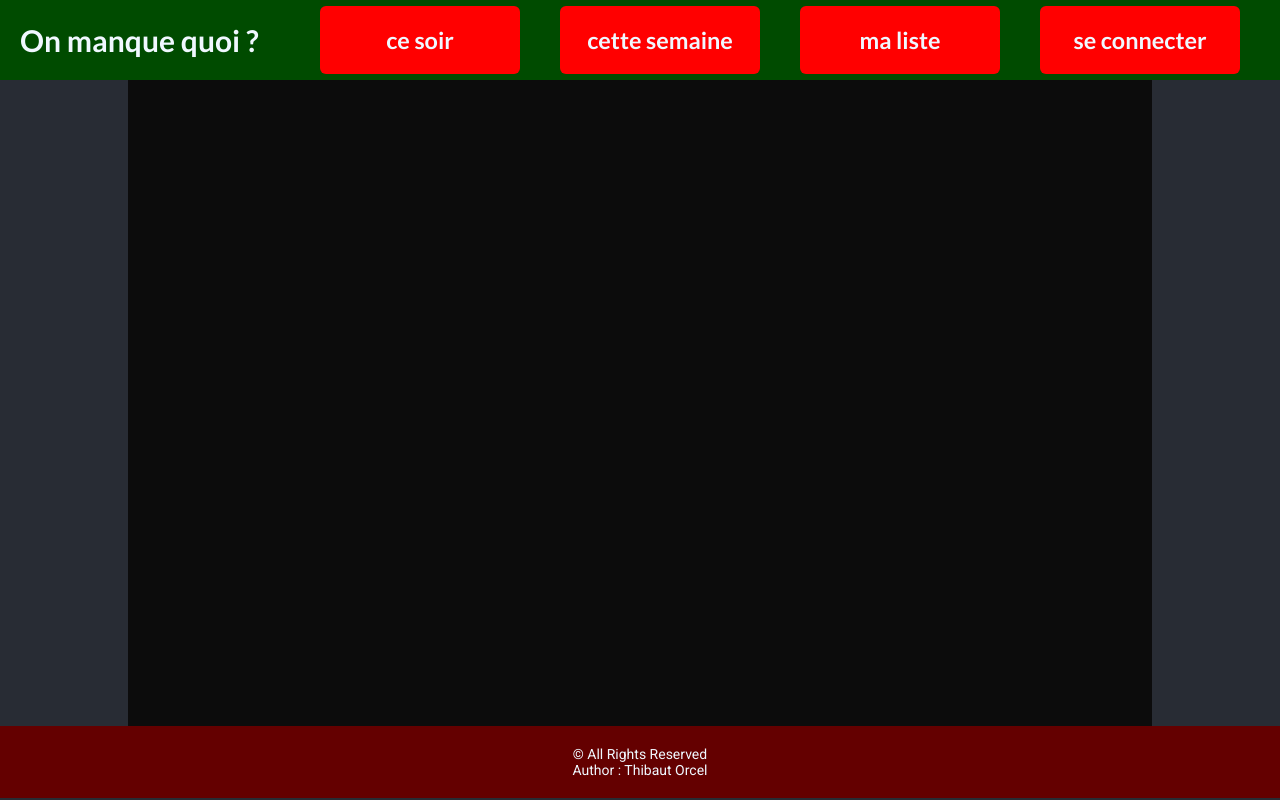
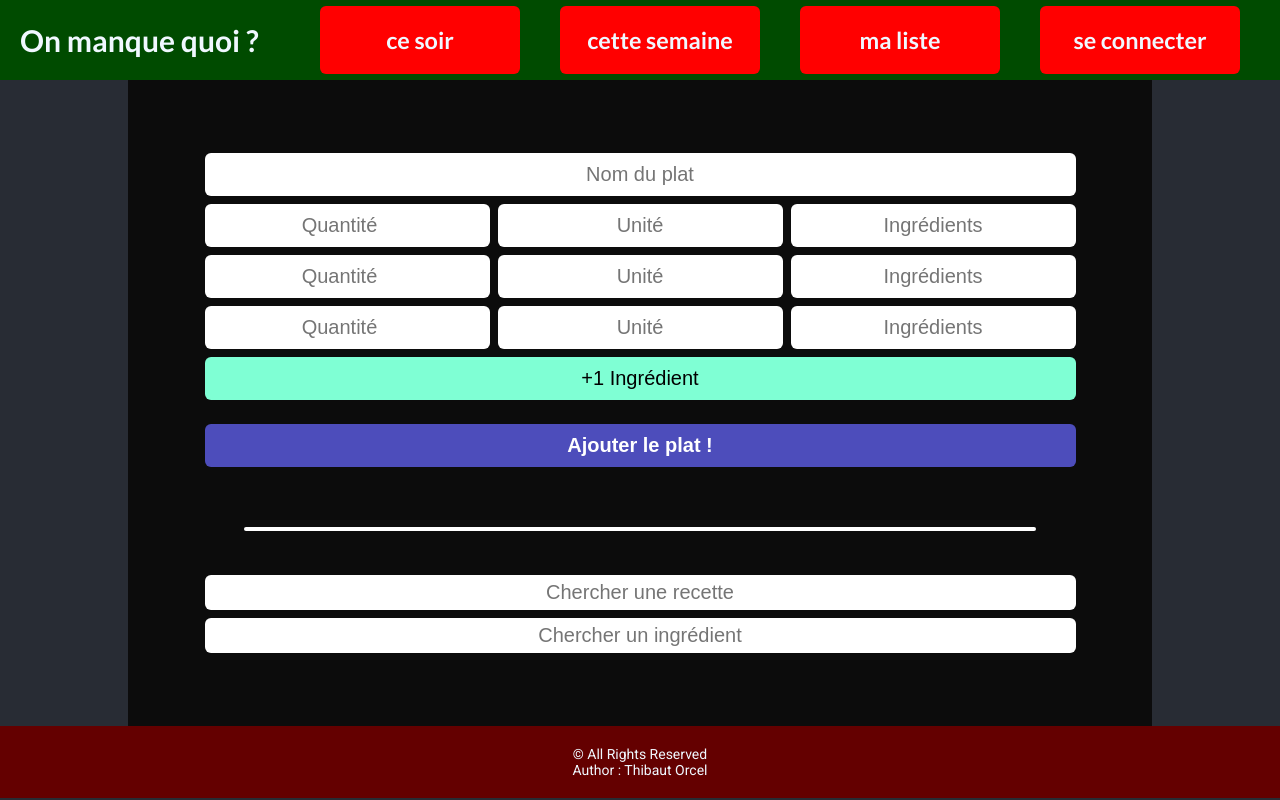
Before and after one commit to Tookai/PF_Meal-Planner, a React (Vite) app in the folder client/: page /admin in a window 1280 px wide. Built offline with nearby package versions, Linux system fonts and the light colour scheme.

Commit message:
start admin page

```diff
--- a/client/src/App.jsx
+++ b/client/src/App.jsx
@@ -7,6 +7,7 @@ import Recette from "./components/Recette";
 import Week from "./components/Week";
 import Liste from "./components/Liste";
 import Connection from "./components/Connection";
+import Admin from "./pages/Admin";
 
 function App() {
   return (
@@ -19,6 +20,7 @@ function App() {
           <Route path="liste" element={<Liste />} />
           <Route path="recette" element={<Recette />} />
           <Route path="connection" element={<Connection />} />
+          <Route path="admin" element={<Admin />} />
         </Routes>
       </div>
       <Footer />
--- /dev/null
+++ b/client/src/components/Add.jsx
@@ -0,0 +1,60 @@
+import { useState } from "react";
+import "../styles/add.css";
+
+const Add = () => {
+  const [raw, setRaw] = useState([]);
+
+  const handleIngredient = (e) => {
+    e.preventDefault();
+  };
+
+  const handleAdd = (e) => {
+    e.preventDefault();
+  };
+  return (
+    <div className="add">
+      <div className="add__add">
+        <form className="add__form">
+          <input type="text" className="add__input" placeholder="Nom du plat" name="title" />
+          <div>
+            <input type="number" name="quantity" className="add__input" placeholder="Quantité" />
+            <input type="text" name="unit" className="add__input " placeholder="Unité" />
+            <input type="text" className="add__input " placeholder="Ingrédients" name="desc" />
+          </div>
+          <div>
+            <input type="number" name="quantity" className="add__input" placeholder="Quantité" />
+            <input type="text" name="unit" className="add__input " placeholder="Unité" />
+            <input type="text" className="add__input " placeholder="Ingrédients" name="desc" />
+          </div>
+          <div>
+            <input type="number" name="quantity" className="add__input" placeholder="Quantité" />
+            <input type="text" name="unit" className="add__input " placeholder="Unité" />
+            <input type="text" className="add__input " placeholder="Ingrédients" name="desc" />
+          </div>
+          {raw.map((a, i) => (
+            <div key={i}>
+              <input type="number" name="quantity" className="add__input" placeholder="Quantité" />
+              <input type="text" name="unit" className="add__input " placeholder="Unité" />
+              <input type="text" className="add__input " placeholder="Ingrédients" name="desc" />
+            </div>
+          ))}
+          <button
+            className="add__btnIngredient"
+            onClick={(e) => {
+              e.preventDefault();
+              setRaw([...raw, ""]);
+            }}
+          >
+            +1 Ingrédient
+          </button>
+
+          <button className="add__btnAdd" onClick={handleAdd}>
+            Ajouter le plat !
+          </button>
+        </form>
+      </div>
+    </div>
+  );
+};
+
+export default Add;
--- /dev/null
+++ b/client/src/components/Edit.jsx
@@ -0,0 +1,24 @@
+import "../styles/edit.css";
+
+const Edit = () => {
+  const handleSearch = (e) => {
+    e.preventDefault();
+    alert("vous avez cherché");
+  };
+
+  return (
+    <div className="edit">
+      <form onSubmit={handleSearch} className="edit__form">
+        <input type="text" placeholder="Chercher une recette" className="edit__input" />
+        <button type="submit" style={{ display: "none" }}></button>
+      </form>
+
+      <form onSubmit={handleSearch} className="edit__form">
+        <input type="text" placeholder="Chercher un ingrédient" className="edit__input" />
+        <button type="submit" style={{ display: "none" }}></button>
+      </form>
+    </div>
+  );
+};
+
+export default Edit;
--- /dev/null
+++ b/client/src/pages/Admin.jsx
@@ -0,0 +1,15 @@
+import Add from "../components/Add";
+import Edit from "../components/Edit";
+import "../styles/admin.css";
+
+const Admin = () => {
+  return (
+    <div className="admin">
+      <Add />
+      <div className="separator"></div>
+      <Edit />
+    </div>
+  );
+};
+
+export default Admin;
--- /dev/null
+++ b/client/src/styles/add.css
@@ -0,0 +1,36 @@
+.add__form {
+  display: flex;
+  flex-direction: column;
+}
+
+.add__input,
+.add__btnIngredient,
+.add__btnAdd {
+  text-align: center;
+  font-size: 1rem;
+  padding: 0.5rem;
+  margin: 0.2rem;
+  border: none;
+  outline: none;
+  border-radius: 0.3rem;
+}
+
+.add__btnIngredient {
+  background-color: aquamarine;
+  cursor: pointer;
+  transition: all 200ms ease-out;
+}
+
+.add__btnIngredient:active,
+.add__btnAdd:active {
+  transform: scale(0.95);
+}
+
+.add__btnAdd {
+  background-color: rgb(77, 77, 187);
+  color: white;
+  font-weight: bold;
+  margin: 1rem 0.2rem;
+  transition: all 200ms ease-out;
+  cursor: pointer;
+}
--- /dev/null
+++ b/client/src/styles/edit.css
@@ -0,0 +1,14 @@
+.edit__form {
+  display: flex;
+  flex-direction: column;
+}
+
+.edit__input {
+  font-size: 1rem;
+  padding: 0.3rem;
+  margin: 0.2rem;
+  border-radius: 0.3rem;
+  border: none;
+  outline: none;
+  text-align: center;
+}
--- a/client/src/styles/random.css
+++ b/client/src/styles/random.css
@@ -9,7 +9,7 @@
 
 .random img {
   width: 100%;
-  max-width: 1250px;
+  max-width: 900px;
   height: auto;
   border-radius: 0.3rem;
   margin: 1rem 0;
```
Also changed, not shown: client/src/styles/admin.css (added).
